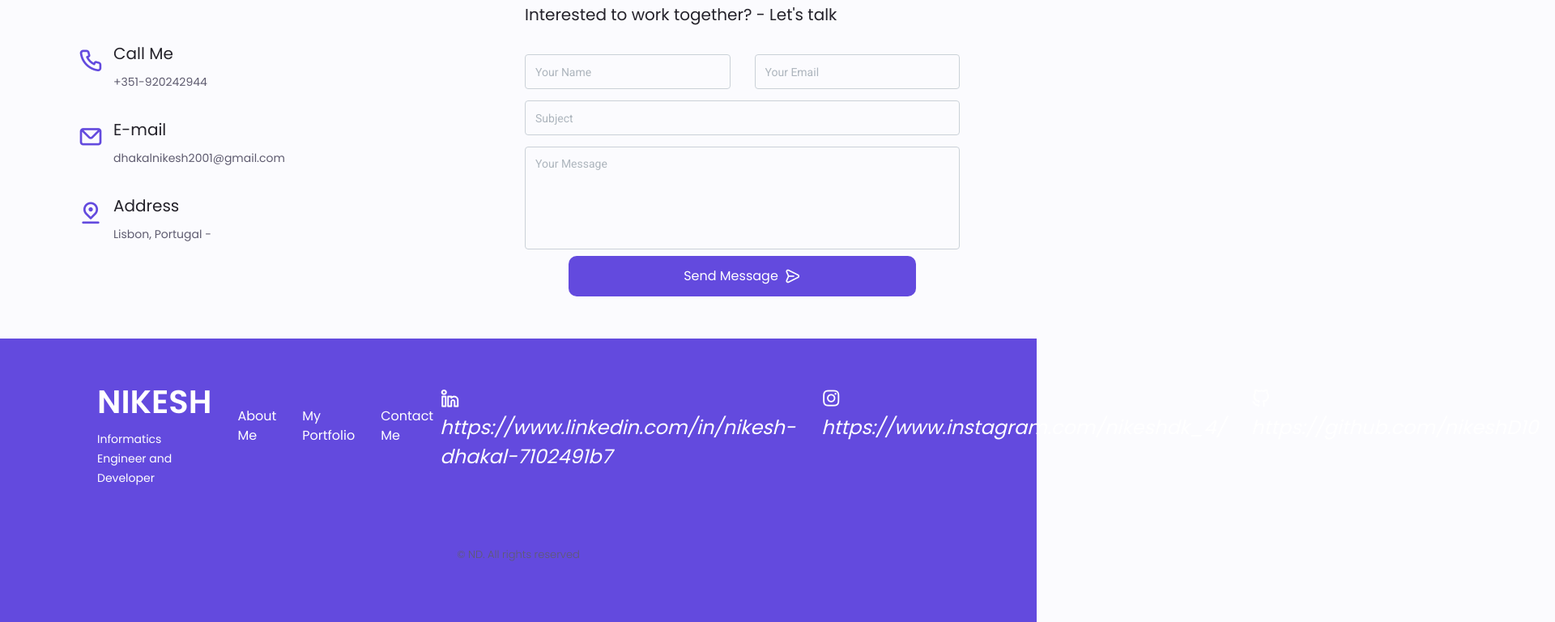
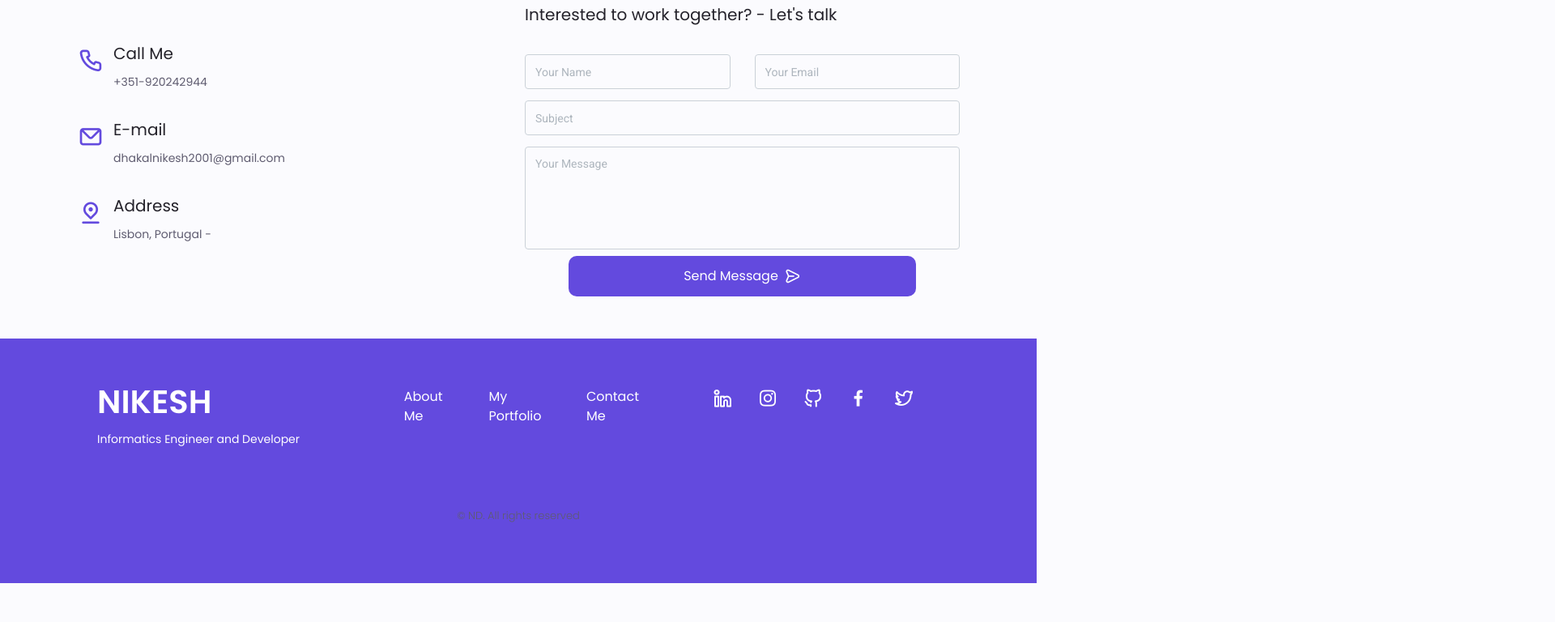
Before and after one commit to nikeshD10/Personal-Portfolio, a plain HTML site: page index.html in a window 1280 px wide. Shown: the part 5242-6010 px from the top of the page at 81% size, 1920 px wide, since content can reach past the window. After the commit the page ends 5962 px from the top, so only its background shows below. Drawn offline with nearby package versions, Linux system fonts and the light colour scheme.

Commit message:
Fixed an error

```diff
--- a/index.html
+++ b/index.html
@@ -1304,20 +1304,31 @@
           </ul>
 
           <div class="footer__socials">
-            <a href="" target="_blank" class="footer__social" id="myLinkedIn">
-              <i class="uil uil-linkedin-alt"
-                >https://www.linkedin.com/in/nikesh-dhakal-7102491b7</i
-              >
+            <a
+              href="https://www.linkedin.com/in/nikesh-dhakal-7102491b7"
+              target="_blank"
+              class="footer__social"
+              id="myLinkedIn"
+            >
+              <i class="uil uil-linkedin-alt"></i>
             </a>
 
-            <a href="" target="_blank" class="footer__social" id="myInstagram">
-              <i class="uil uil-instagram"
-                >https://www.instagram.com/nikeshdk_4/</i
-              >
+            <a
+              href="https://www.instagram.com/nikeshdk_4/"
+              target="_blank"
+              class="footer__social"
+              id="myInstagram"
+            >
+              <i class="uil uil-instagram"></i>
             </a>
 
-            <a href="" target="_blank" class="footer__social" id="myGithub">
-              <i class="uil uil-github-alt">https://github.com/nikeshD10</i>
+            <a
+              href="https://github.com/nikeshD10"
+              target="_blank"
+              class="footer__social"
+              id="myGithub"
+            >
+              <i class="uil uil-github-alt"></i>
             </a>
 
             <a href="" target="_blank" class="footer__social" id="myFacebook">
```
